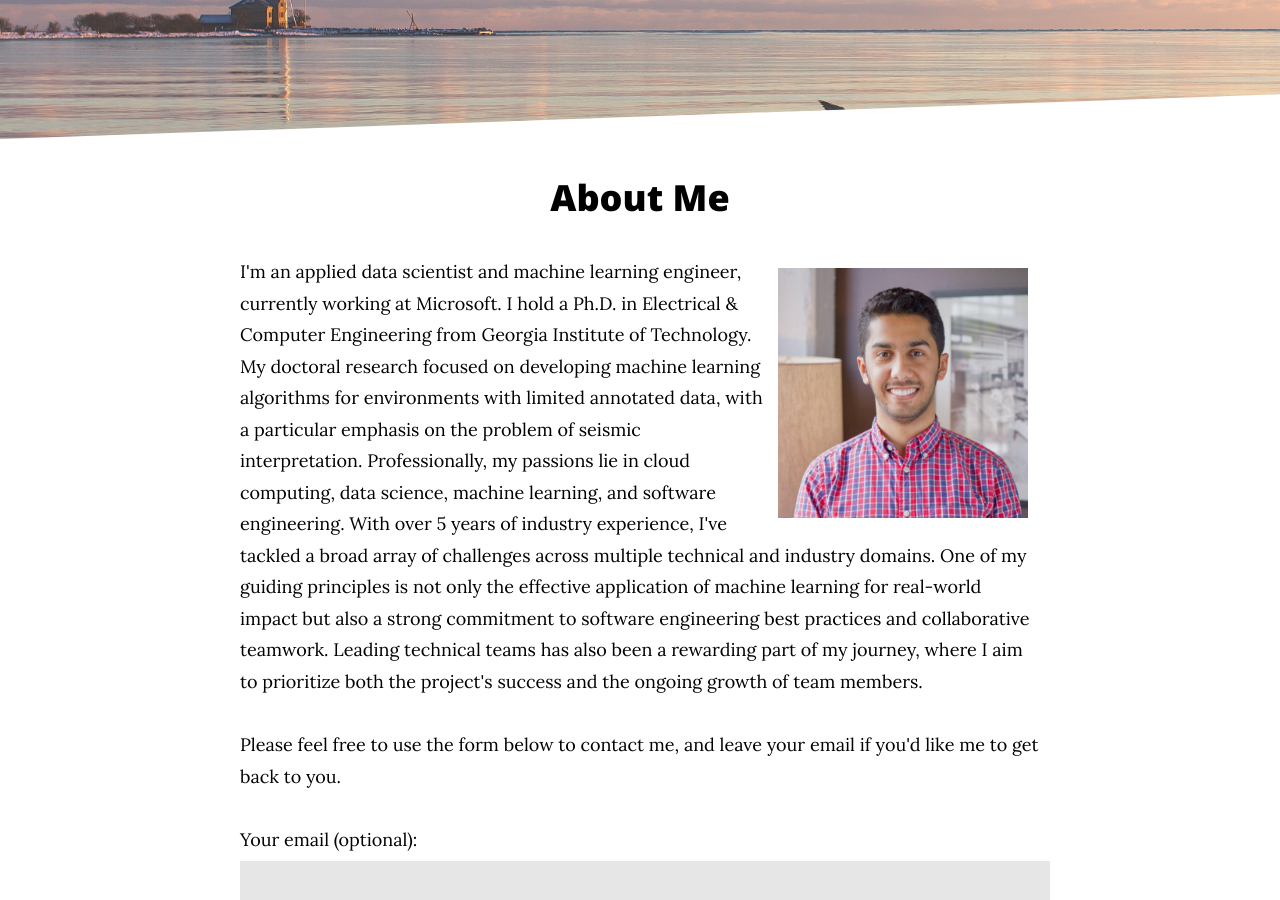
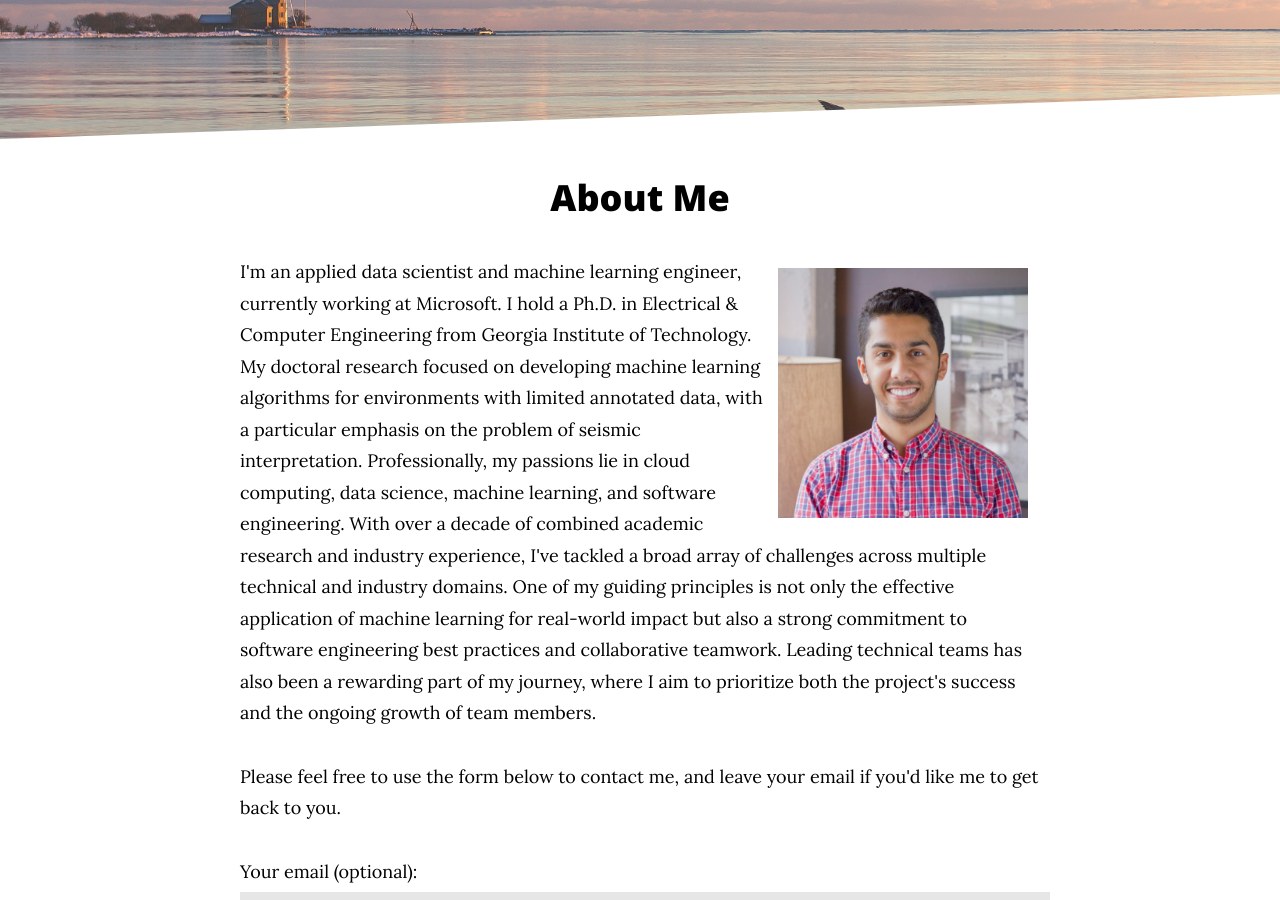
Before and after one commit to yalaudah/yalaudah.github.io, a Jekyll site: the page built from aboutme.md, in a window 1280 px wide and 900 px high, scrolled down 343 px. Built offline with Jekyll 4.4.1, drawn with Linux system fonts in a browser that asks for light colours; some web fonts are replaced.

Commit message:
Update aboutme.md

```diff
--- a/aboutme.md
+++ b/aboutme.md
@@ -12,7 +12,7 @@
 <div>
 
 <p>
-I'm an applied data scientist and machine learning engineer, currently working at Microsoft. I hold a Ph.D. in Electrical & Computer Engineering from Georgia Institute of Technology. My doctoral research focused on developing machine learning algorithms for environments with limited annotated data, with a particular emphasis on the problem of seismic interpretation. Professionally, my passions lie in cloud computing, data science, machine learning, and software engineering. With over 5 years of industry experience, I've tackled a broad array of challenges across multiple technical and industry domains. One of my guiding principles is not only the effective application of machine learning for real-world impact but also a strong commitment to software engineering best practices and collaborative teamwork. Leading technical teams has also been a rewarding part of my journey, where I aim to prioritize both the project's success and the ongoing growth of team members.
+I'm an applied data scientist and machine learning engineer, currently working at Microsoft. I hold a Ph.D. in Electrical & Computer Engineering from Georgia Institute of Technology. My doctoral research focused on developing machine learning algorithms for environments with limited annotated data, with a particular emphasis on the problem of seismic interpretation. Professionally, my passions lie in cloud computing, data science, machine learning, and software engineering. With over a decade of combined academic research and industry experience, I've tackled a broad array of challenges across multiple technical and industry domains. One of my guiding principles is not only the effective application of machine learning for real-world impact but also a strong commitment to software engineering best practices and collaborative teamwork. Leading technical teams has also been a rewarding part of my journey, where I aim to prioritize both the project's success and the ongoing growth of team members.
 </p>
 
 <p>
```
